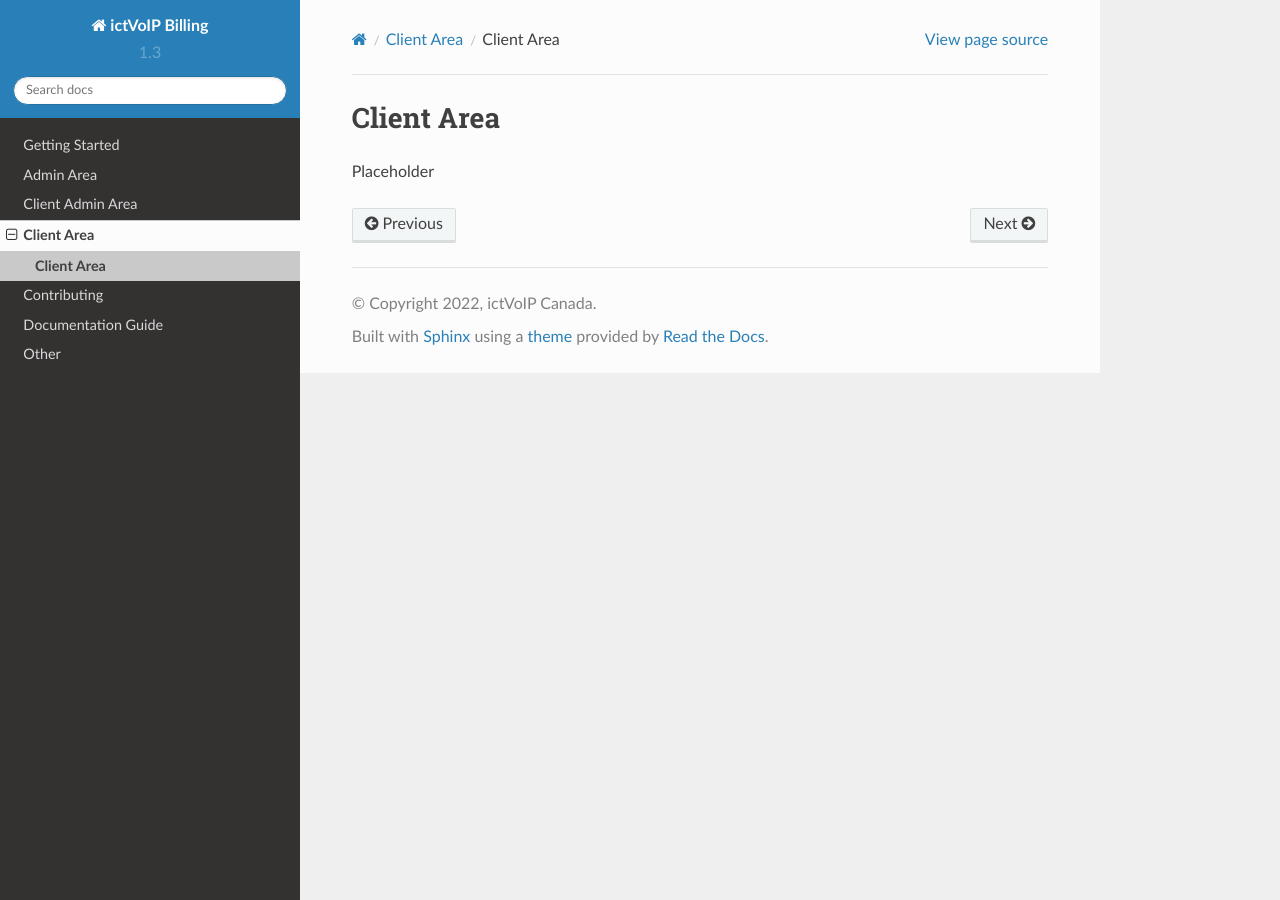
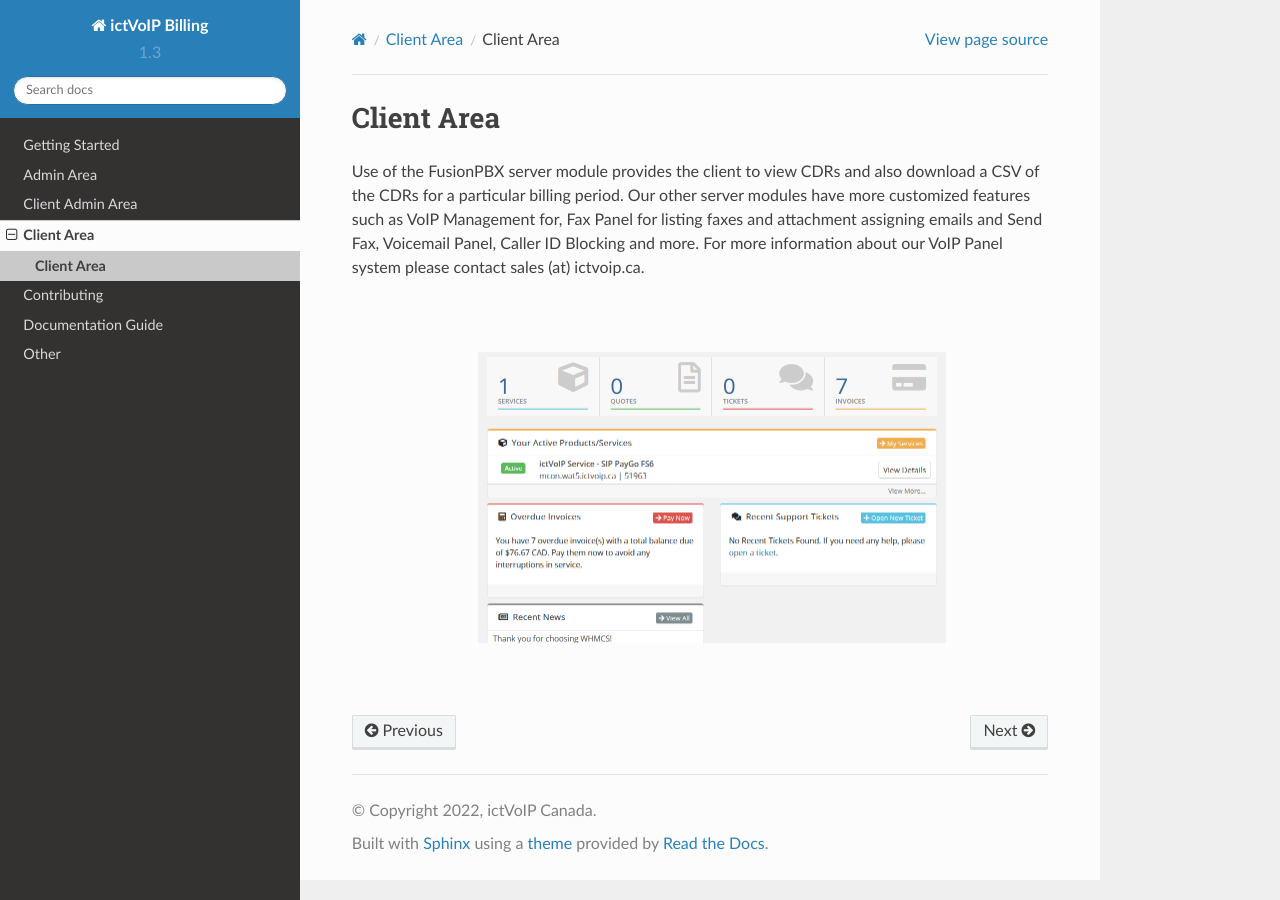
Before and after one commit to ictvoip/ictvoip-docs, a Sphinx documentation site: the page built from docs/source/clientarea/clientarea.rst, in a window 1280 px wide. Built offline with Sphinx 7.4.7 and the Read the Docs theme 2.0.0, drawn with Linux system fonts in a browser that asks for light colours; pages that are not in the unit, such as notebooks, are missing from menus.

Commit message:
Update clientarea.rst

```diff
--- a/docs/source/clientarea/clientarea.rst
+++ b/docs/source/clientarea/clientarea.rst
@@ -2,4 +2,13 @@
 Client Area
 ***************
 
-Placeholder
+Use of the FusionPBX server module provides the client to view CDRs and also download a CSV of the CDRs for a particular billing period.  Our other server modules have more customized features such as VoIP Management for, Fax Panel for listing faxes and attachment assigning emails and Send Fax, Voicemail Panel, Caller ID Blocking and more.  For more information about our VoIP Panel system please contact sales (at) ictvoip.ca.
+
+|
+
+ .. image:: ../_static/images/clientarea/client_area.png
+        :scale: 50%
+        :align: center
+        :alt: Adding a new Provider or PBX
+
+|
```
